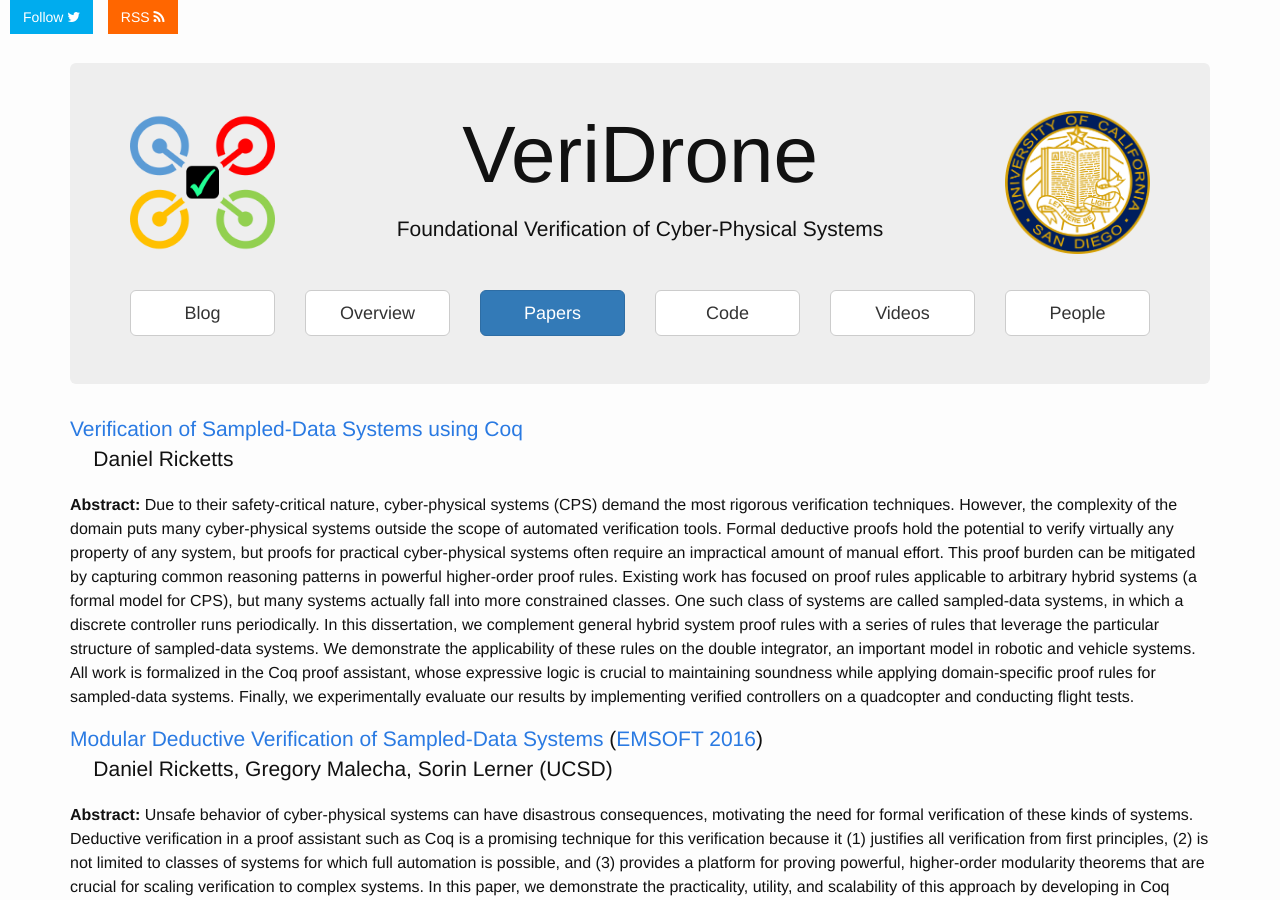
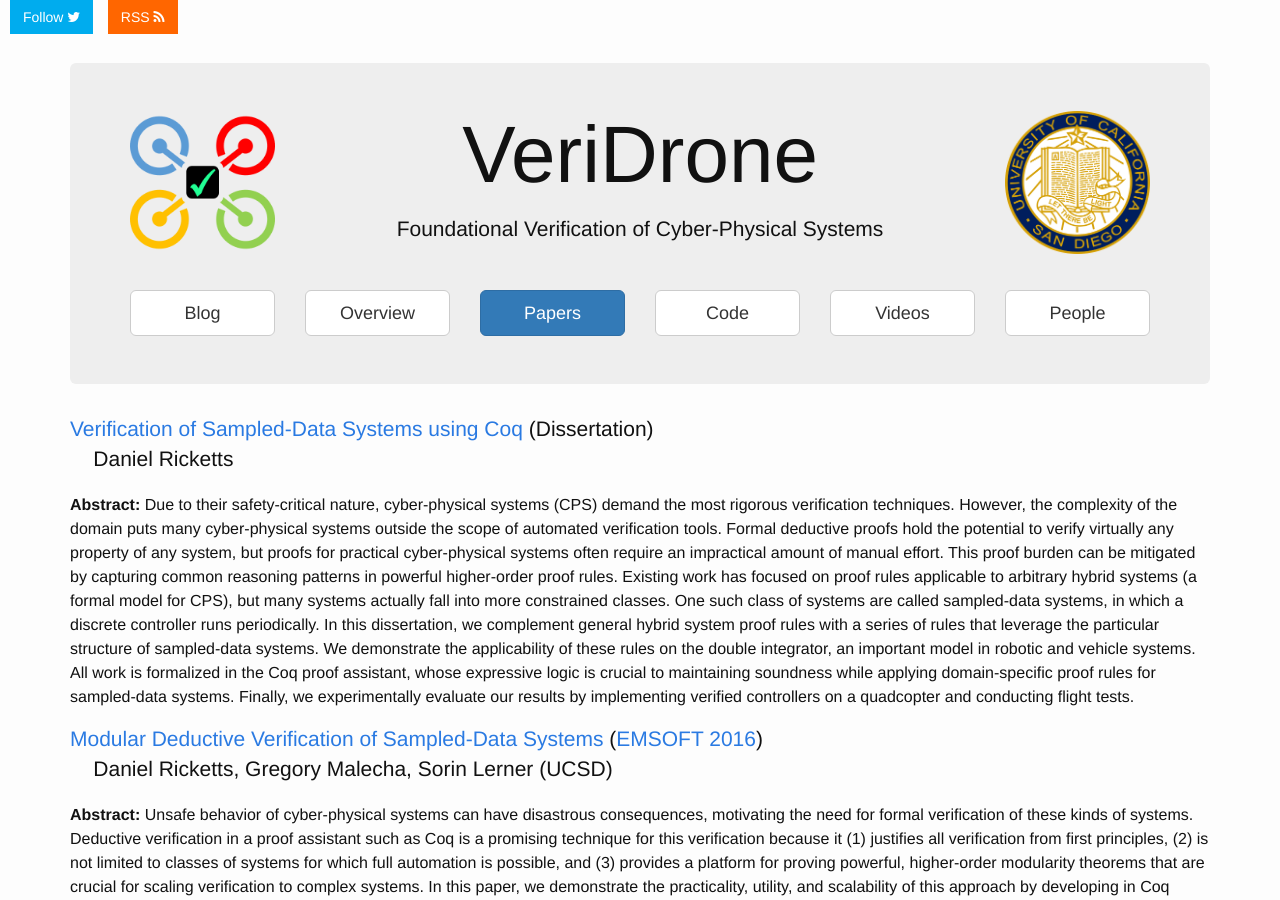
Before and after one commit to UCSD-PL/veridrone, a Jekyll site: the page built from papers.html, in a window 1280 px wide and 900 px high. Built offline with Jekyll 4.4.1, drawn with Linux system fonts in a browser that asks for light colours; nearby versions of some CDN libraries.

Commit message:
Small tweak.

```diff
--- a/papers.html
+++ b/papers.html
@@ -7,7 +7,7 @@ layout: default
   <h2>Papers</h2>
 </div>
 -->
-<p class="lead"><a href="{{ site.baseurl }}/papers/ricketts-dissertation.pdf">Verification of Sampled-Data Systems using Coq</a>
+<p class="lead"><a href="{{ site.baseurl }}/papers/ricketts-dissertation.pdf">Verification of Sampled-Data Systems using Coq</a> (Dissertation)
   <br>
   &nbsp;&nbsp;&nbsp; Daniel Ricketts
   <br></p>
```
